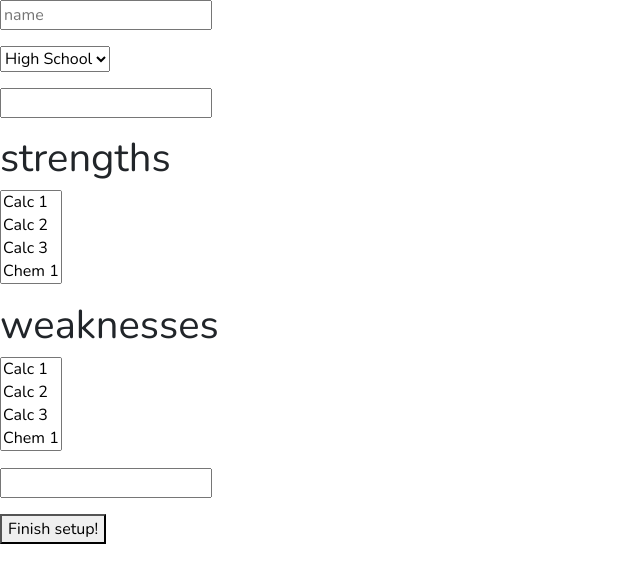
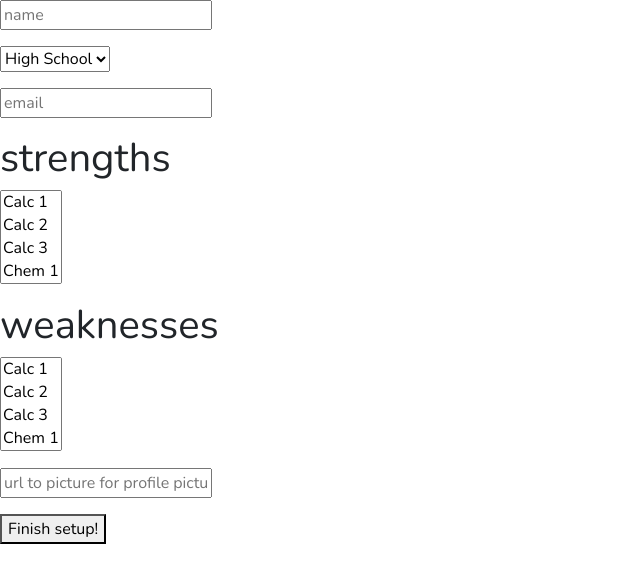
Before and after one commit to EvilJesster/studybuddies, a Flask app: page /setup in a window 1280 px wide. Shown: the part 56-639 px from the top of the page, without its empty margins (0-640 px from the left). Run offline with Flask 2, Linux system fonts and the light colour scheme; some libraries are stand-ins or nearby versions.

Commit message:
added placeholders for the setup form

```diff
--- a/project/routes/users/user.py
+++ b/project/routes/users/user.py
@@ -14,11 +14,11 @@ def signup():
     if request.method == 'POST' and form.validate():
         existing_user = users.find_one({'username': request.form['username']}) #check if the username is in use
         if existing_user is None:
-            holdunique = uuid.uuid4().hex
-            new_user = User(form.data['username'], form.data['password'], holdunique)
-            new_user.pushdb()
+            holdunique = uuid.uuid4().hex  #generate unique identifier to misuse
+            new_user = User(form.data['username'], form.data['password'], holdunique) #create user
+            new_user.pushdb() #push user to db
             session['username'] = form.data['username'] #TODO: secure sessions
-            session['unique'] = holdunique
+            session['unique'] = holdunique #currently using the unique id for "secure" sessions
             session['lin'] = True
             return redirect(url_for('landing.tester'))
         flash( 'That username already exists! Try logging in.')
--- a/project/templates/base.html
+++ b/project/templates/base.html
@@ -29,6 +29,7 @@
         <!-- NAVIGATION -->
 
         {% endblock %}
+          <!--this stuff is so that flashed messages show up  -->
             {% with messages = get_flashed_messages() %}
         {% if messages %}
             <ul class=flashes>
--- a/project/templates/setup.html
+++ b/project/templates/setup.html
@@ -26,7 +26,7 @@
   </p>
 
 
- {{ form.contact }}
+ {{ form.contact(placeholder="email") }}
     <span>
       {% if form.contact.errors %}
         {% for error in form.contact.errors %}
@@ -59,7 +59,7 @@
   </p>
 
 
-    {{ form.pfp }}
+    {{ form.pfp(placeholder="url to picture for profile picture") }}
     <span>
       {% if form.pfp.errors %}
         {% for error in form.pfp.errors %}
```
